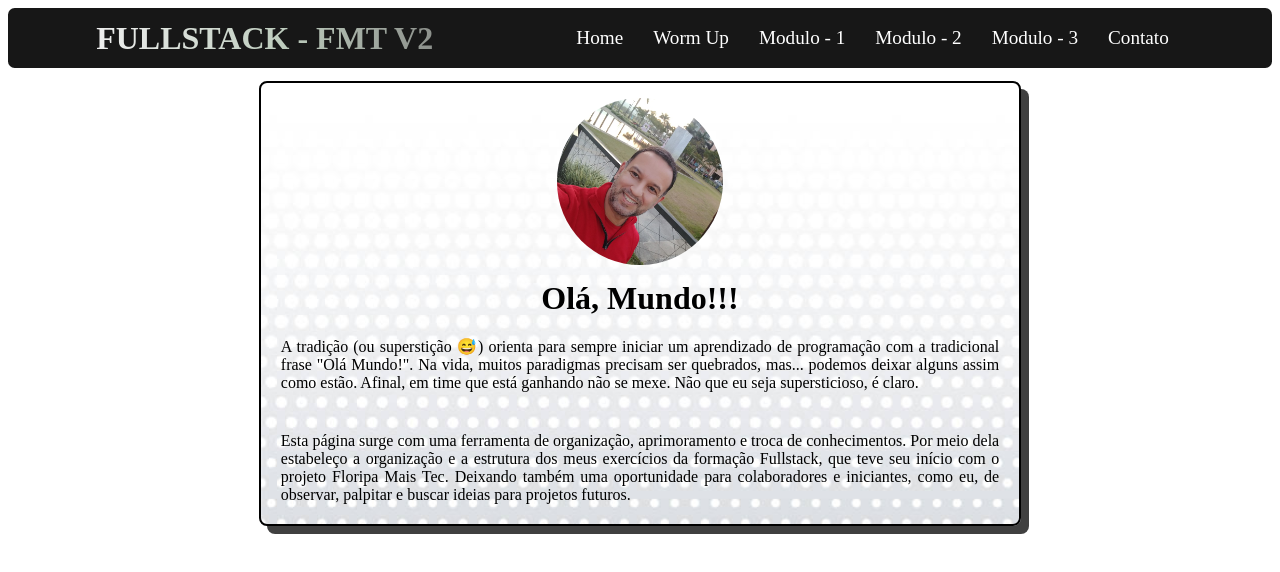
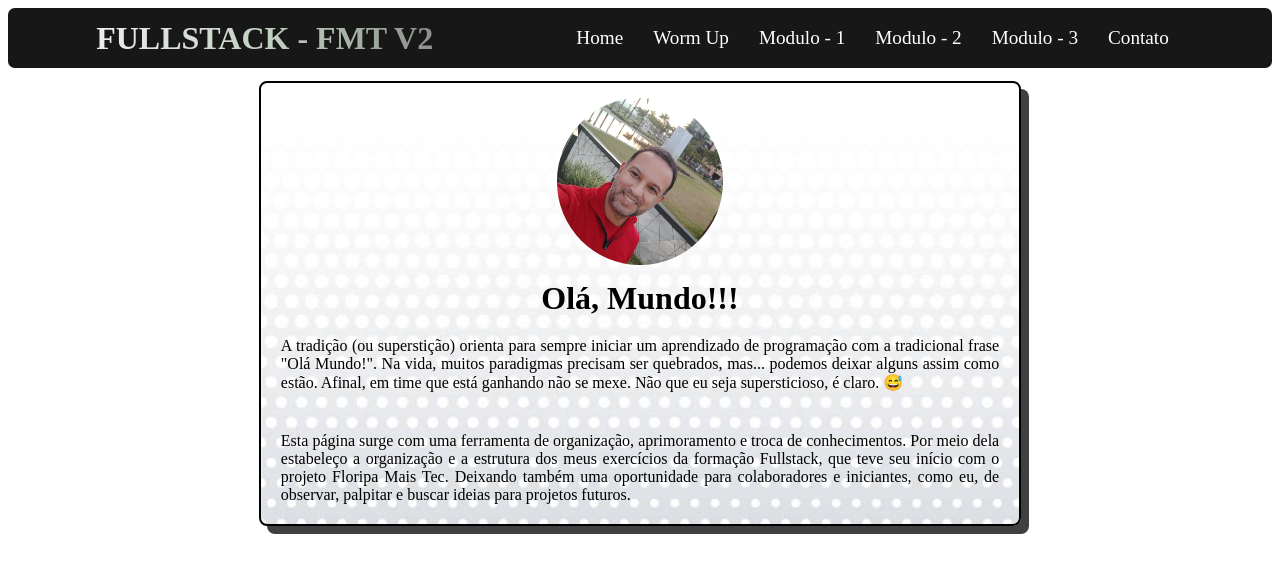
Before and after one commit to andrefajardo/Ola-Mundo, a plain HTML site: page siteOlaMundo/index.html in a window 1280 px wide. Drawn offline with Linux system fonts and the light colour scheme.

Commit message:
static: correcao de texto
Efetuando texte de melhoria no texto descrivo.

padrao de commit: 002

```diff
--- a/siteOlaMundo/index.html
+++ b/siteOlaMundo/index.html
@@ -27,7 +27,7 @@
         <div id="id_centro">
             <img id="img_foto" src="./image/eu.jpg" alt="">
             <h1>Olá, Mundo!!!</h1>
-            <p>A tradição (ou superstição &#x1F605) orienta para sempre iniciar um aprendizado de programação com a tradicional frase "Olá Mundo!". Na vida, muitos paradigmas precisam ser quebrados, mas... podemos deixar alguns assim como estão. Afinal, em time que está ganhando não se mexe. Não que eu seja supersticioso, é claro. </p>
+            <p>A tradição (ou superstição) orienta para sempre iniciar um aprendizado de programação com a tradicional frase "Olá Mundo!". Na vida, muitos paradigmas precisam ser quebrados, mas... podemos deixar alguns assim como estão. Afinal, em time que está ganhando não se mexe. Não que eu seja supersticioso, é claro. &#x1F605</p>
             <p>Esta página surge com uma ferramenta de organização, aprimoramento e troca de conhecimentos. Por meio dela estabeleço a organização e a estrutura dos meus exercícios da formação Fullstack, que teve seu início com o projeto Floripa Mais Tec. Deixando também uma oportunidade para colaboradores e iniciantes, como eu, de observar, palpitar e buscar ideias para projetos futuros.</p>
         </div>
     </main>
```
